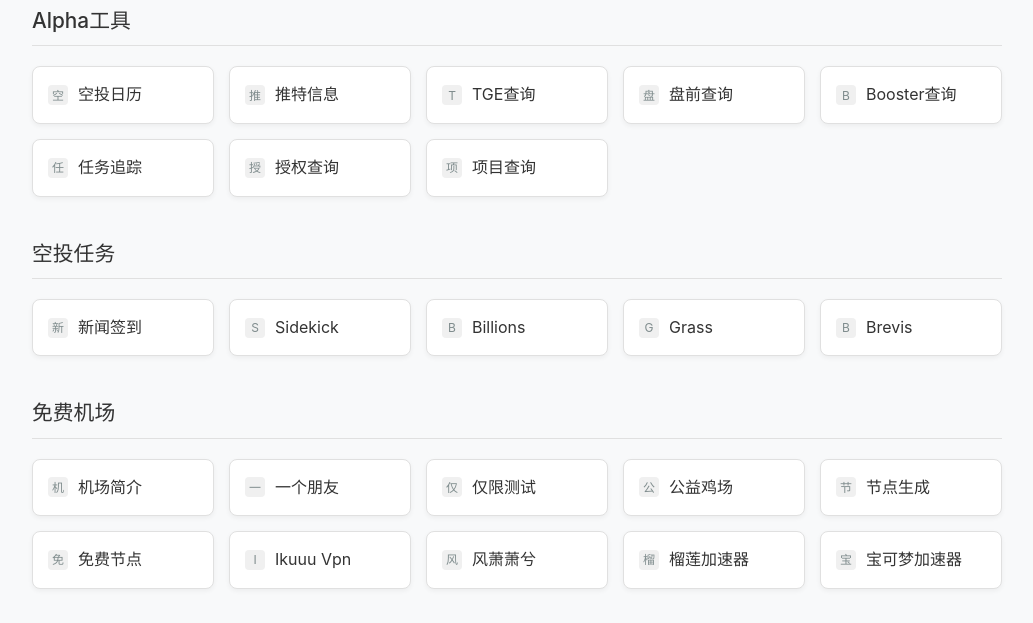
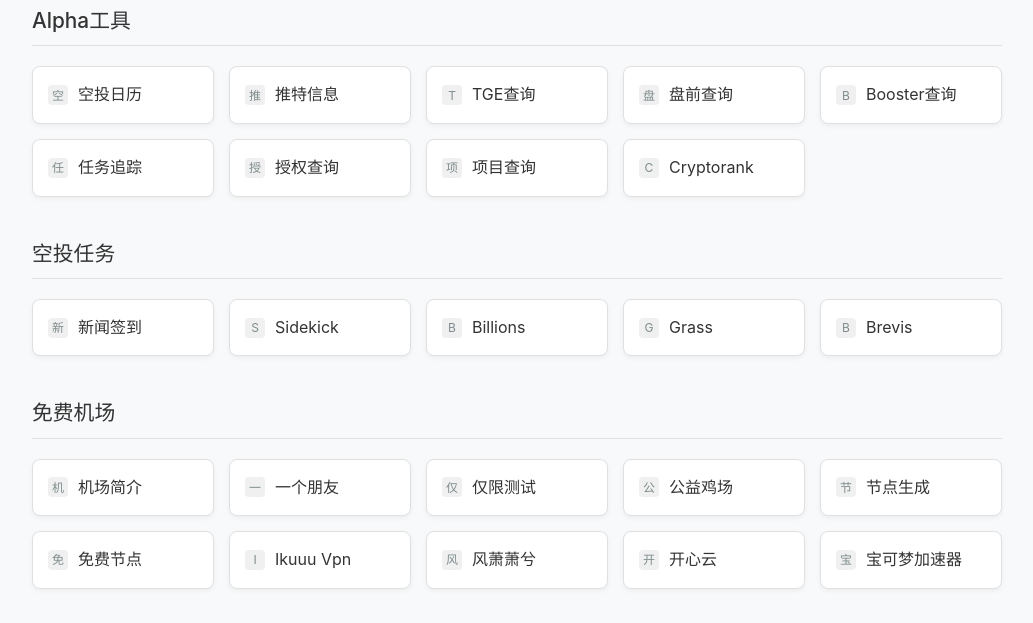
Before and after one commit to K1314047/my-nav, a plain HTML site: page index.html in a window 1280 px wide. Shown: the part 1880-2503 px from the top of the page, without its empty margins (238-1271 px from the left). Drawn offline with Linux system fonts and the light colour scheme.

Commit message:
你的提交信息

```diff
--- a/index.html
+++ b/index.html
@@ -665,6 +665,10 @@
                         <div class="link-icon">项</div>
                         <span>项目查询</span>
                     </a>
+                    <a href="https://cryptorank.io/zh/upcoming-ico" class="link-item" data-name="cryptorank" data-pinyin="xiangmu" target="_blank">
+                        <div class="link-icon">C</div>
+                        <span>Cryptorank</span>
+                    </a>
                 </div>
             </div>
 
@@ -731,9 +735,9 @@
                         <div class="link-icon">风</div>
                         <span>风萧萧兮</span>
                     </a>
-                    <a href="https://kkh.kaixincloud.top/dashboard" class="link-item" data-name="开心云" data-pinyin="liulian" target="_blank">
-                        <div class="link-icon">榴</div>
-                        <span>榴莲加速器</span>
+                    <a href="https://kkh.kaixincloud.top/" class="link-item" data-name="开心云" data-pinyin="liulian" target="_blank">
+                        <div class="link-icon">开</div>
+                        <span>开心云</span>
                     </a>
                     <a href="https://web1.521pokemon.com/dashboard" class="link-item" data-name="宝可梦加速器" data-pinyin="baokemeng" target="_blank">
                         <div class="link-icon">宝</div>
```
